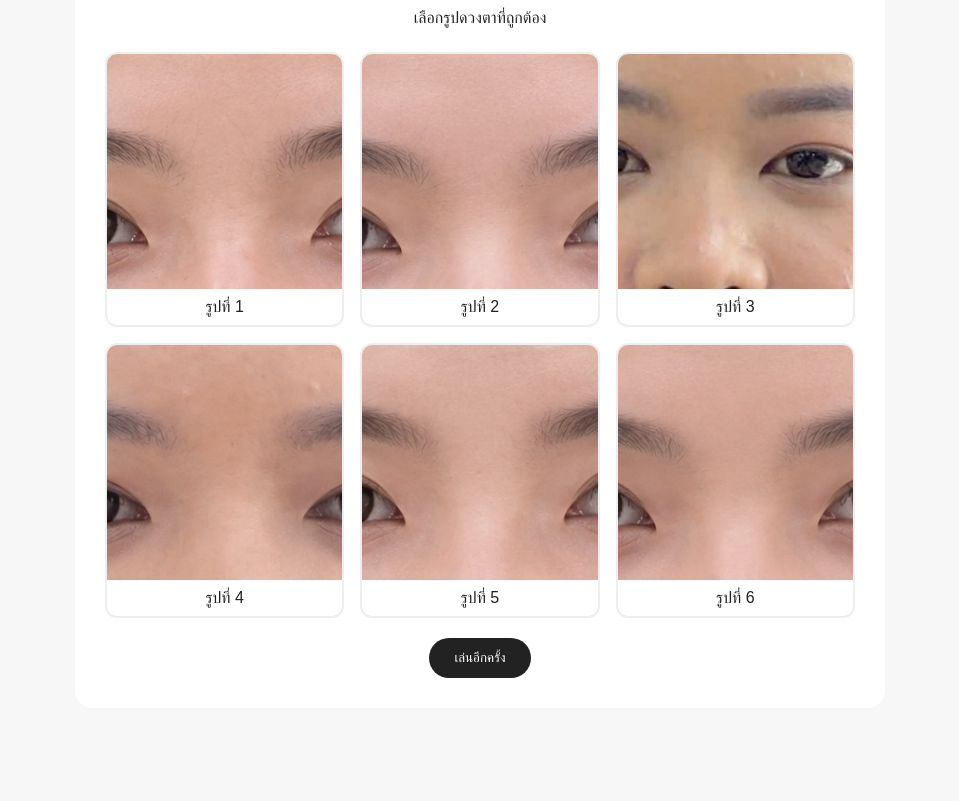
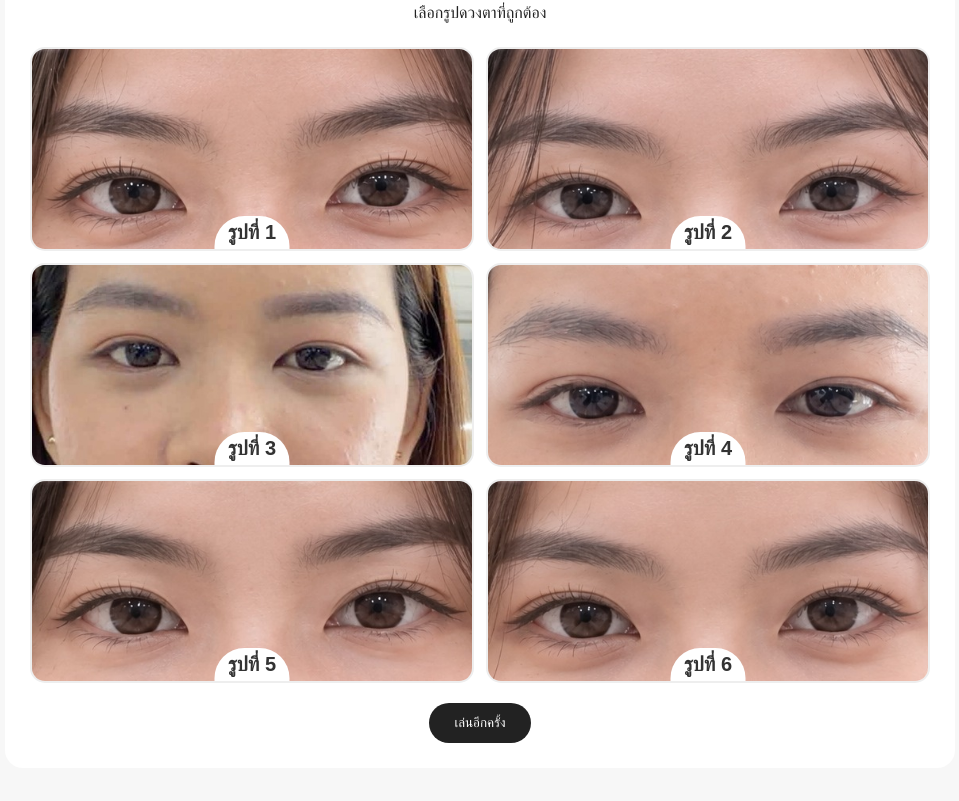
Before and after one commit to usawin/eye-guess, a plain HTML site: page index.html in a window 1280 px wide. Shown: the part 126-927 px from the top of the page, without its empty margins (160-1119 px from the left). Before the commit the page ends 867 px from the top, so only its background shows below. Drawn offline with Linux system fonts and the light colour scheme.

Commit message:
Update index.html

```diff
--- a/index.html
+++ b/index.html
@@ -16,13 +16,14 @@ body {
 }
 
 .container {
-  max-width: 750px;
+  max-width: 900px;
   width: 100%;
   margin: auto;
   background: white;
-  padding: 30px;
+  padding: 25px;
   border-radius: 18px;
 }
+
 h1 { font-size: 28px; }
 
 .photos {
@@ -32,24 +33,51 @@ h1 { font-size: 28px; }
   margin-top: 25px;
 }
 
+.photos {
+  display: grid;
+  grid-template-columns: repeat(2, 1fr);
+  gap: 12px;
+  margin-top: 25px;
+}
+
 .photo {
+  position: relative;
   border: 2px solid #eee;
-  border-radius: 12px;
+  border-radius: 15px;
   overflow: hidden;
   cursor: pointer;
   background: white;
+  transition: 0.2s;
 }
 
 .photo img {
   width: 100%;
-  aspect-ratio: 1 / 1;
+  aspect-ratio: 2.2 / 1;
   object-fit: cover;
   display: block;
 }
 
 .photo span {
-  display: block;
-  padding: 9px;
+  position: absolute;
+  bottom: 0;
+  left: 50%;
+  transform: translateX(-50%);
+  background: white;
+  color: #333;
+  width: 65px;
+  padding: 5px;
+  border-radius: 30px 30px 0 0;
+  font-size: 20px;
+  font-weight: bold;
+}
+
+.photo.selected {
+  border: 3px solid #333;
+  transform: scale(0.98);
+}
+
+.photo:hover {
+  border-color: #999;
 }
 
 .photo.selected {
```
